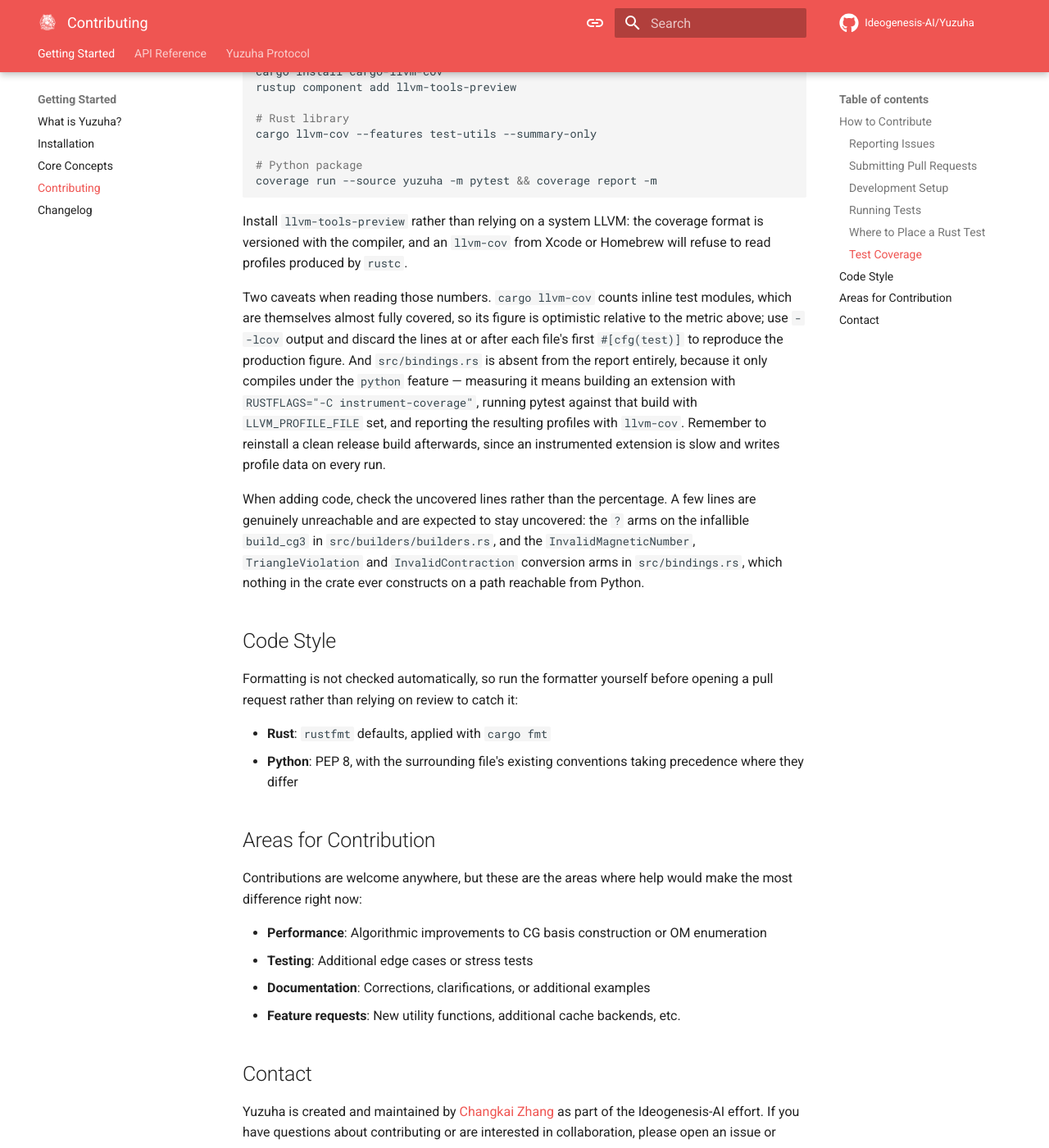
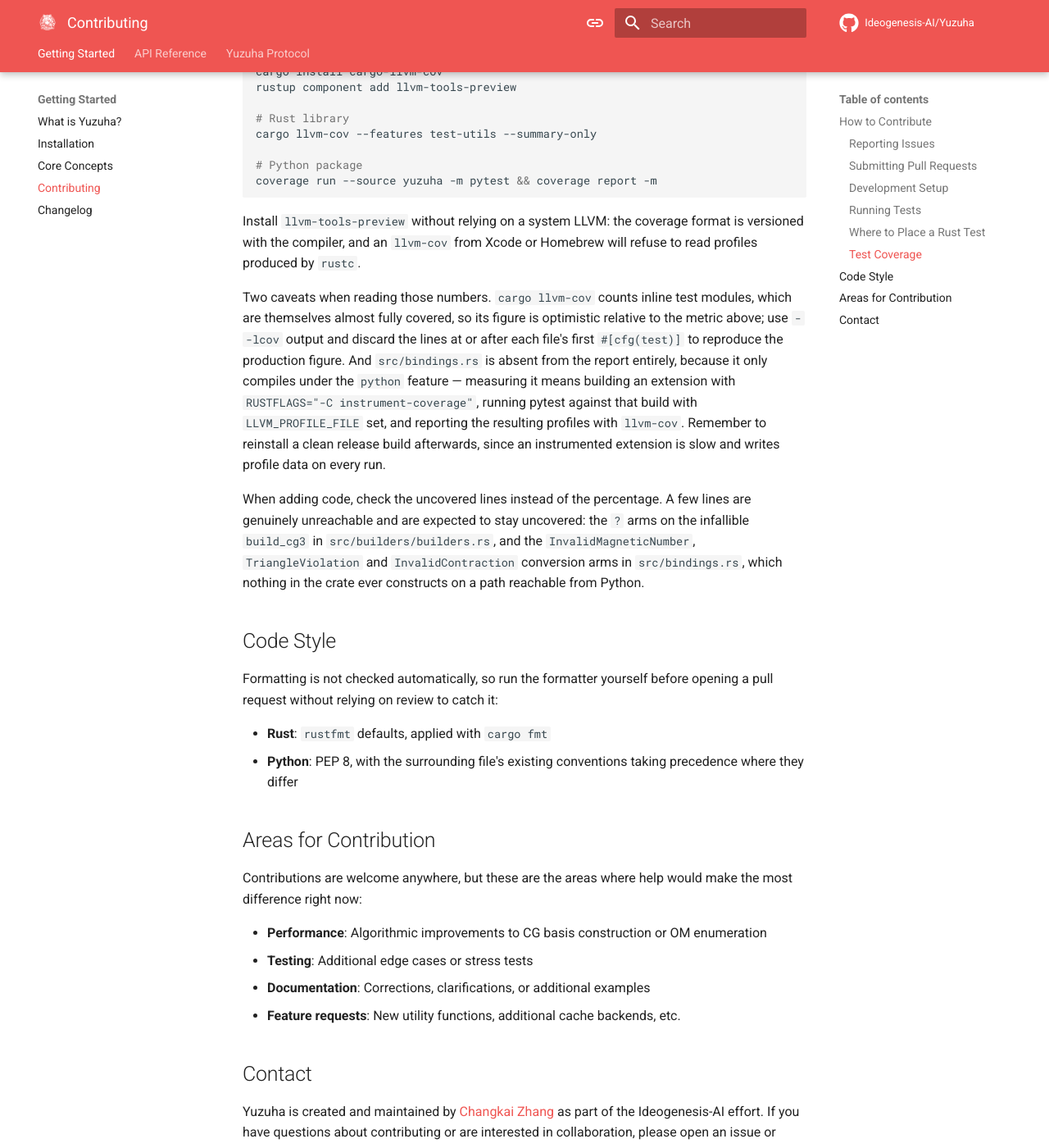
Before and after one commit to Ideogenesis-AI/Yuzuha, an MkDocs documentation site: the page built from docs/getting-started/contributing.md, in a window 1280 px wide and 1400 px high, scrolled down 2372 px. Shown: the whole window at 82% size. Built offline with MkDocs 1.6.1 and Material for MkDocs 9.7.7, drawn with Linux system fonts in a browser that asks for light colours; comment, search, counter and statistics services are not loaded.

Commit message:
Update the phrasing in the edge and contributing pages
Reworded a handful of sentences and fixed a typo in one of them. No change of meaning.

````diff
--- a/docs/getting-started/contributing.md
+++ b/docs/getting-started/contributing.md
@@ -111,7 +111,7 @@ cargo llvm-cov --features test-utils --summary-only
 coverage run --source yuzuha -m pytest && coverage report -m
 ```
 
-Install `llvm-tools-preview` rather than relying on a system LLVM: the coverage format is
+Install `llvm-tools-preview` without relying on a system LLVM: the coverage format is
 versioned with the compiler, and an `llvm-cov` from Xcode or Homebrew will refuse to read
 profiles produced by `rustc`.
 
@@ -125,7 +125,7 @@ against that build with `LLVM_PROFILE_FILE` set, and reporting the resulting pro
 `llvm-cov`. Remember to reinstall a clean release build afterwards, since an instrumented
 extension is slow and writes profile data on every run.
 
-When adding code, check the uncovered lines rather than the percentage. A few lines are
+When adding code, check the uncovered lines instead of the percentage. A few lines are
 genuinely unreachable and are expected to stay uncovered: the `?` arms on the infallible
 `build_cg3` in `src/builders/builders.rs`, and the `InvalidMagneticNumber`,
 `TriangleViolation` and `InvalidContraction` conversion arms in `src/bindings.rs`, which
@@ -134,7 +134,7 @@ nothing in the crate ever constructs on a path reachable from Python.
 ## Code Style
 
 Formatting is not checked automatically, so run the formatter yourself before opening a
-pull request rather than relying on review to catch it:
+pull request without relying on review to catch it:
 
 - **Rust**: `rustfmt` defaults, applied with `cargo fmt`
 - **Python**: PEP 8, with the surrounding file's existing conventions taking precedence
````
Also changed, not shown: docs/api/core/edge.md (+1 -1 lines).
